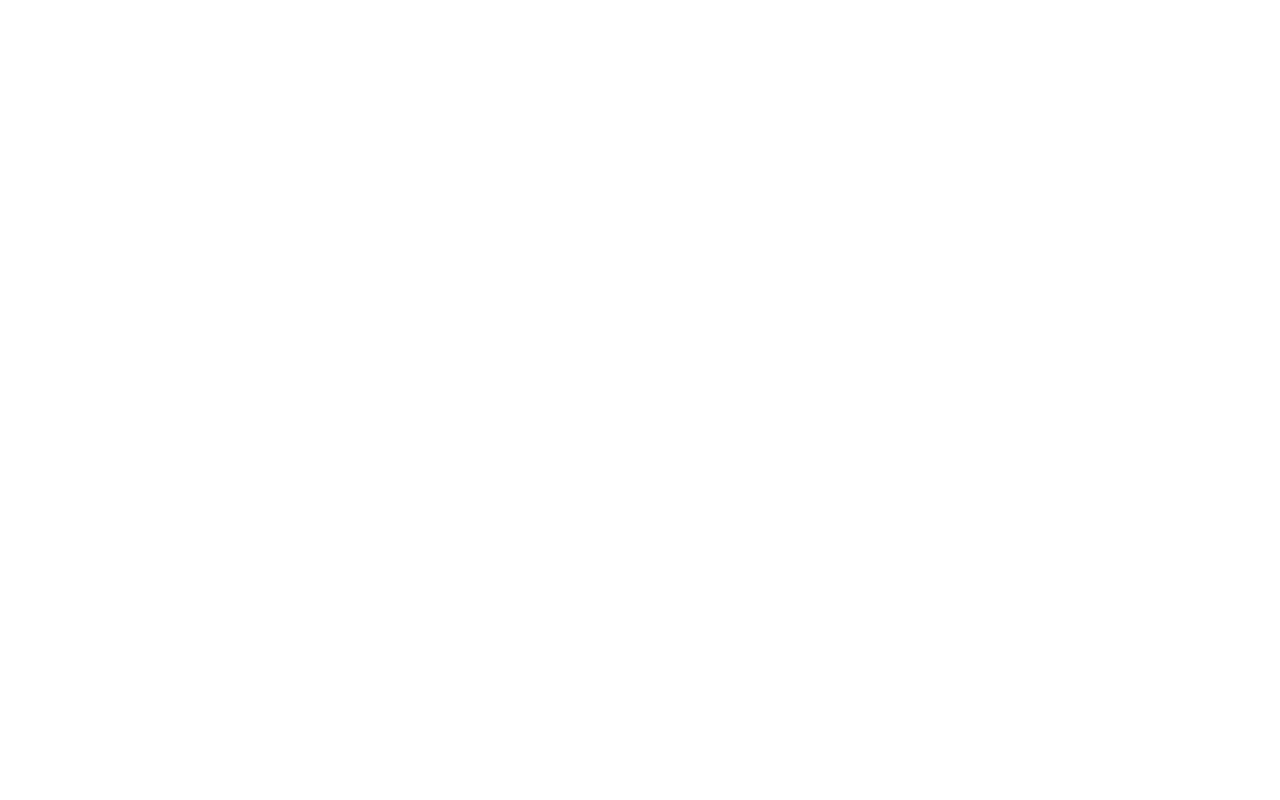
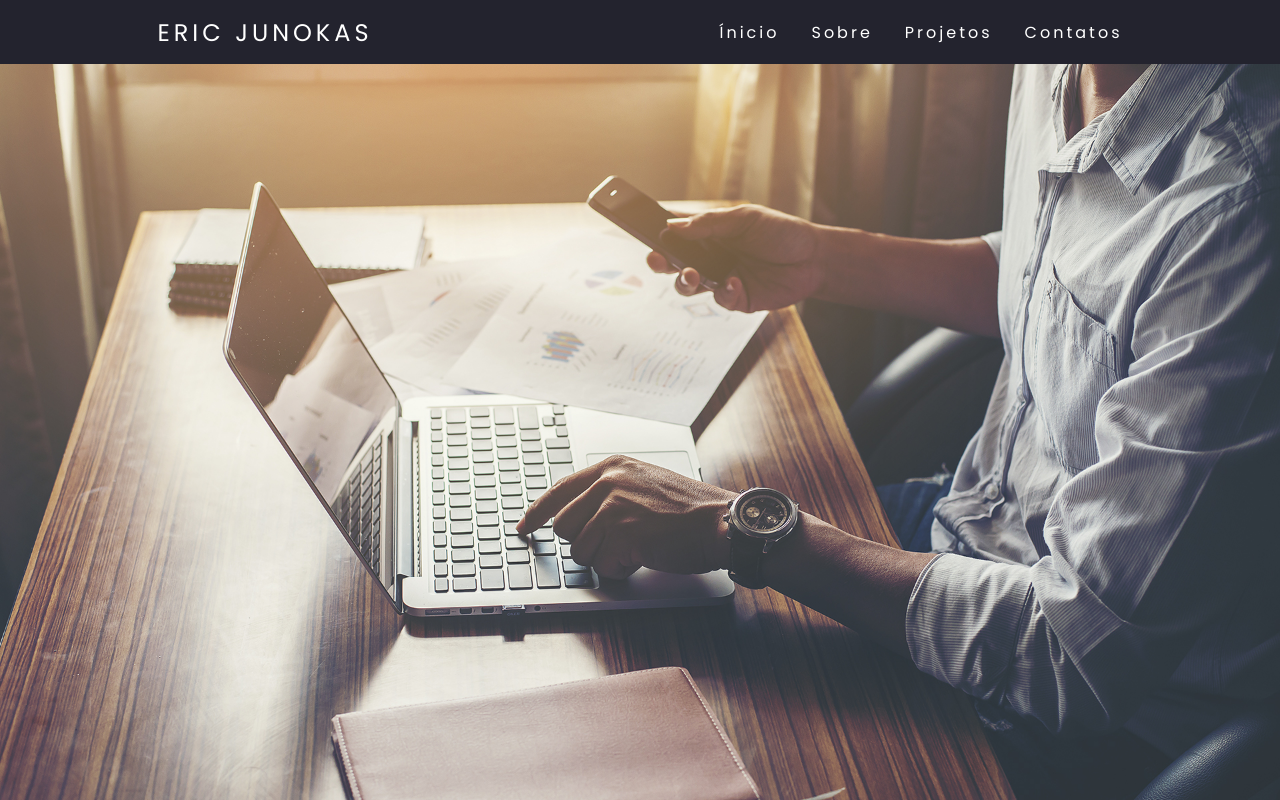
Before and after one commit to Ericofff/Portifolio, a plain HTML site: page index.html in a window 1280 px wide. Drawn offline with Linux system fonts and the light colour scheme.

Commit message:
Estilização da Nav

```diff
--- a/css/style.css
+++ b/css/style.css
@@ -0,0 +1,47 @@
+*{
+    margin: 0;
+    padding: 0;
+    box-sizing: border-box;
+
+}
+
+a{
+    color: #fff;
+    text-decoration: none;
+    transition: 0.3s;
+}
+
+a:hover{
+    opacity: 0.6;
+}
+
+.logo{
+    font-size: 24px;
+    text-transform: uppercase;
+    letter-spacing: 4px;
+}
+
+nav{
+    display: flex;
+    justify-content: space-around;
+    align-items: center;
+    font-family: 'Poppins', sans-serif;
+    background-color: #23232e;
+    height: 8vh;
+}
+
+main{
+    background: url("/img/bg.jpg") no-repeat center center;
+    background-size: cover;
+    height: 92vh;
+}
+
+.nav-list{
+    list-style: none;
+    display: flex;
+}
+
+.nav-list li{
+    letter-spacing: 3px;
+    margin-left: 32px;
+}
--- a/index.html
+++ b/index.html
@@ -4,9 +4,24 @@
     <meta charset="UTF-8">
     <meta http-equiv="X-UA-Compatible" content="IE=edge">
     <meta name="viewport" content="width=device-width, initial-scale=1.0">
+    <link href='https://fonts.googleapis.com/css?family=Poppins' rel='stylesheet'>
+    <link rel="stylesheet" href="css/style.css">
     <title>Portifólio</title>
 </head>
 <body>
+    <header>
+        <nav>
+            <a class="logo" href="#">Eric Junokas</a>
+            <ul class="nav-list">
+                <li><a href="#">Ínicio</a></li>
+                <li><a href="#">Sobre</a></li>
+                <li><a href="#">Projetos</a></li>
+                <li><a href="#">Contatos</a></li>
+            </ul>
+        </nav>
+    </header>
+    <main>
 
+    </main>
 </body>
 </html>
```
Also changed, not shown: img/bg.jpg (added).
